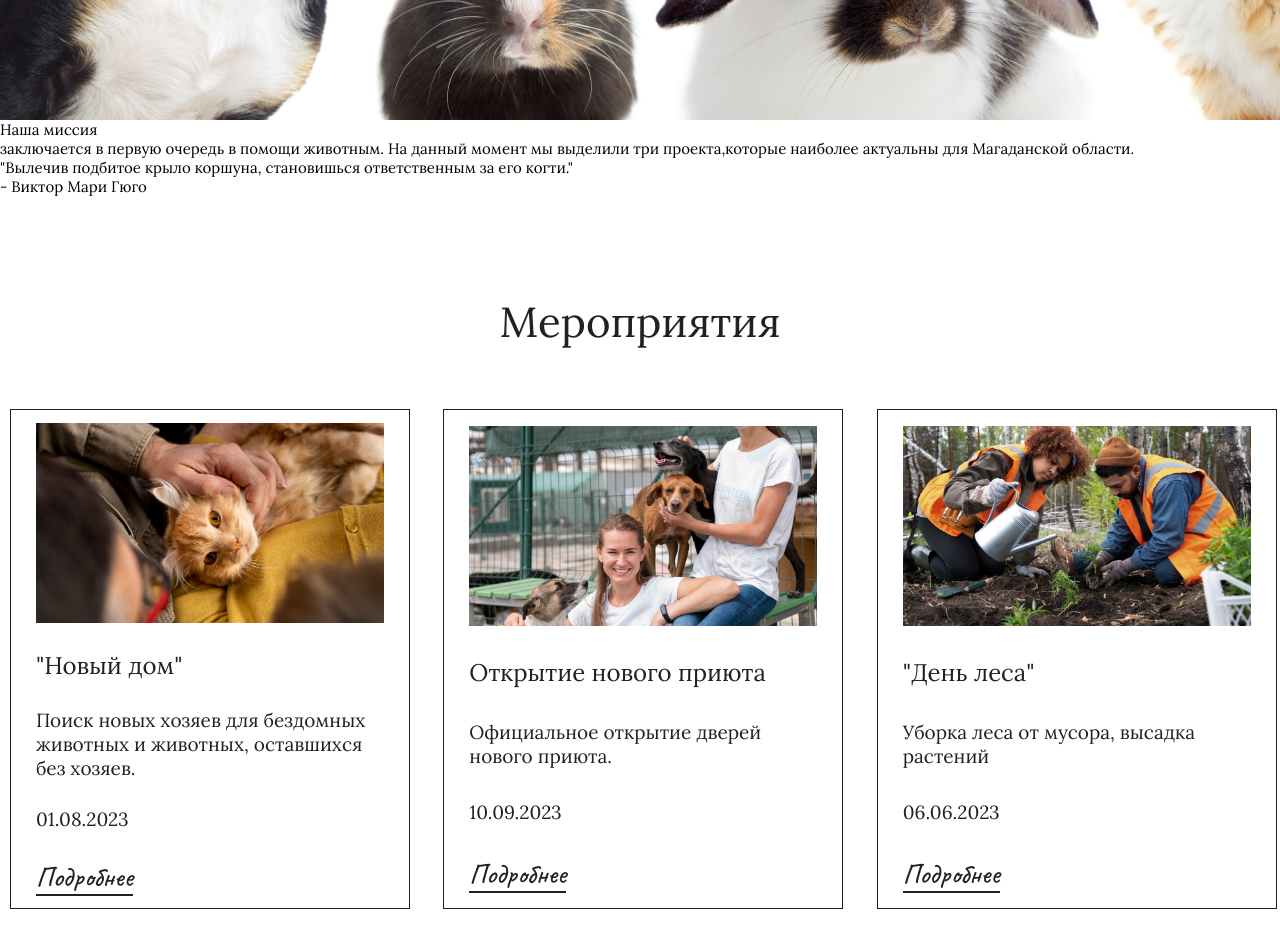
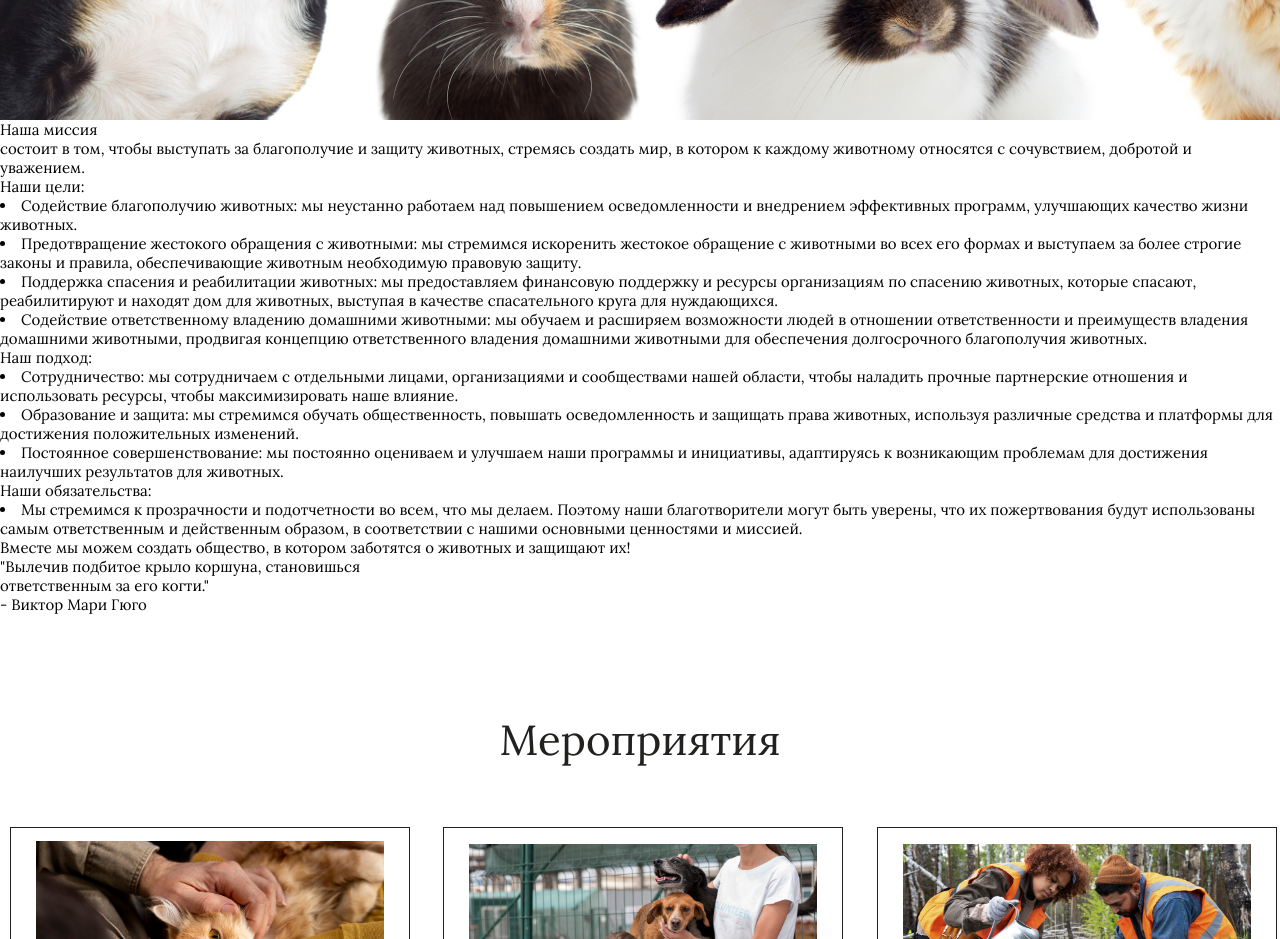
Before and after one commit to Vzhukovskaya/Fabrika.Dobryh.del, a plain HTML site: page index.html in a window 1280 px wide. Shown: the part 880-1819 px from the top of the page. Drawn offline with Linux system fonts and the light colour scheme.

Commit message:
add block 2,3

```diff
--- a/index.html
+++ b/index.html
@@ -69,17 +69,72 @@
     <section class="block_2">
         <div class="block2_contentbox">
             <h1 class="block2_head">Наша миссия</h1>
-            <p class="block2_content_text">
-                заключается в первую очередь в помощи животным. На данный момент мы выделили три проекта,которые
-                наиболее
-                актуальны для Магаданской области.
-            </p>
+            <div class="block2_content_text">
+                <p class="bl2_text_1">состоит в том, чтобы выступать за благополучие и защиту животных, стремясь создать
+                    мир, в котором к
+                    каждому животному относятся с сочувствием, добротой и уважением.</p>
+                <dl class="bl2_list">
+                    <dt class="bl2_list_contents">Наши цели:</dt>
+                    <li class="bl2_list_contents_par_1">
+                        Содействие благополучию животных: мы неустанно работаем над повышением осведомленности и
+                        внедрением
+                        эффективных программ, улучшающих качество жизни животных.
+                    </li>
+                    <li class="bl2_list_contents_par_1">
+                        Предотвращение жестокого обращения с животными: мы стремимся искоренить жестокое обращение с
+                        животными
+                        во всех его формах и выступаем за более строгие законы и правила, обеспечивающие животным
+                        необходимую
+                        правовую защиту.
+                    </li>
+                    <li class="bl2_list_contents_par_1">
+                        Поддержка спасения и реабилитации животных: мы предоставляем финансовую поддержку и ресурсы
+                        организациям по спасению животных, которые спасают, реабилитируют и находят дом для животных,
+                        выступая в
+                        качестве спасательного круга для нуждающихся.
+                    </li>
+                    <li class="bl2_list_contents_par_1">
+                        Содействие ответственному владению домашними животными: мы обучаем и расширяем возможности людей
+                        в отношении ответственности и преимуществ владения домашними
+                        животными, продвигая концепцию ответственного владения домашними животными для обеспечения
+                        долгосрочного
+                        благополучия животных.
+                    </li>
+                </dl>
+                <dl class="bl2_list">
+                    <dt class="bl2_list_contents">Наш подход:</dt>
+                    <li class="bl2_list_contents_par_1"> Сотрудничество: мы сотрудничаем с отдельными лицами,
+                        организациями и сообществами нашей
+                        области,
+                        чтобы наладить прочные партнерские
+                        отношения и использовать ресурсы, чтобы максимизировать наше влияние.</li>
+                    <li class="bl2_list_contents_par_1">Образование и защита: мы стремимся обучать общественность,
+                        повышать осведомленность и защищать
+                        права животных, используя
+                        различные средства и платформы для достижения положительных изменений.</li>
+                    <li class="bl2_list_contents_par_1">Постоянное совершенствование: мы постоянно оцениваем и улучшаем
+                        наши программы и инициативы,
+                        адаптируясь к возникающим проблемам для
+                        достижения наилучших результатов для животных.</li>
+                </dl>
+                <dl class="bl2_list">
+                    <dt class="bl2_list_contents">Наши обязательства:</dt>
+                    <li class="bl2_list_contents_par_1">Мы стремимся к прозрачности и подотчетности во всем, что мы
+                        делаем. Поэтому наши благотворители
+                        могут быть
+                        уверены, что их пожертвования будут использованы самым ответственным и действенным образом, в
+                        соответствии с нашими основными ценностями и миссией.</li>
+                </dl>
+                <p class="bl2_text_2">
+                    Вместе мы можем создать общество, в котором заботятся о животных и защищают их!
+                </p>
+            </div>
         </div>
     </section>
 
     <section class="block_3">
         <div class="block3_text">
-            "Вылечив подбитое крыло коршуна, становишься ответственным за его когти."
+            "Вылечив подбитое крыло коршуна, становишься <br>ответственным за его когти."
         </div>
         <div class="block3_author">
             - Виктор Мари Гюго
```
